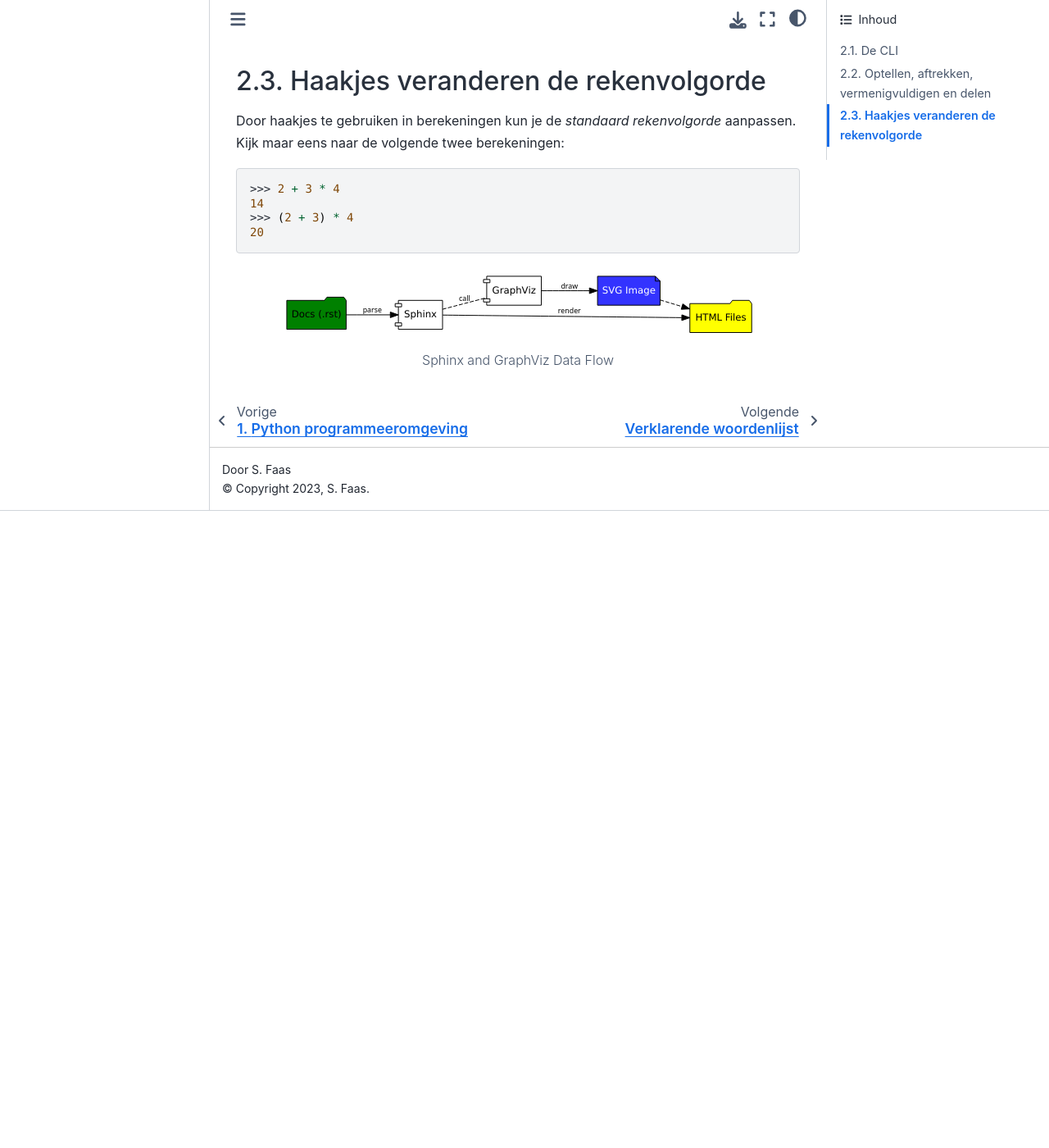
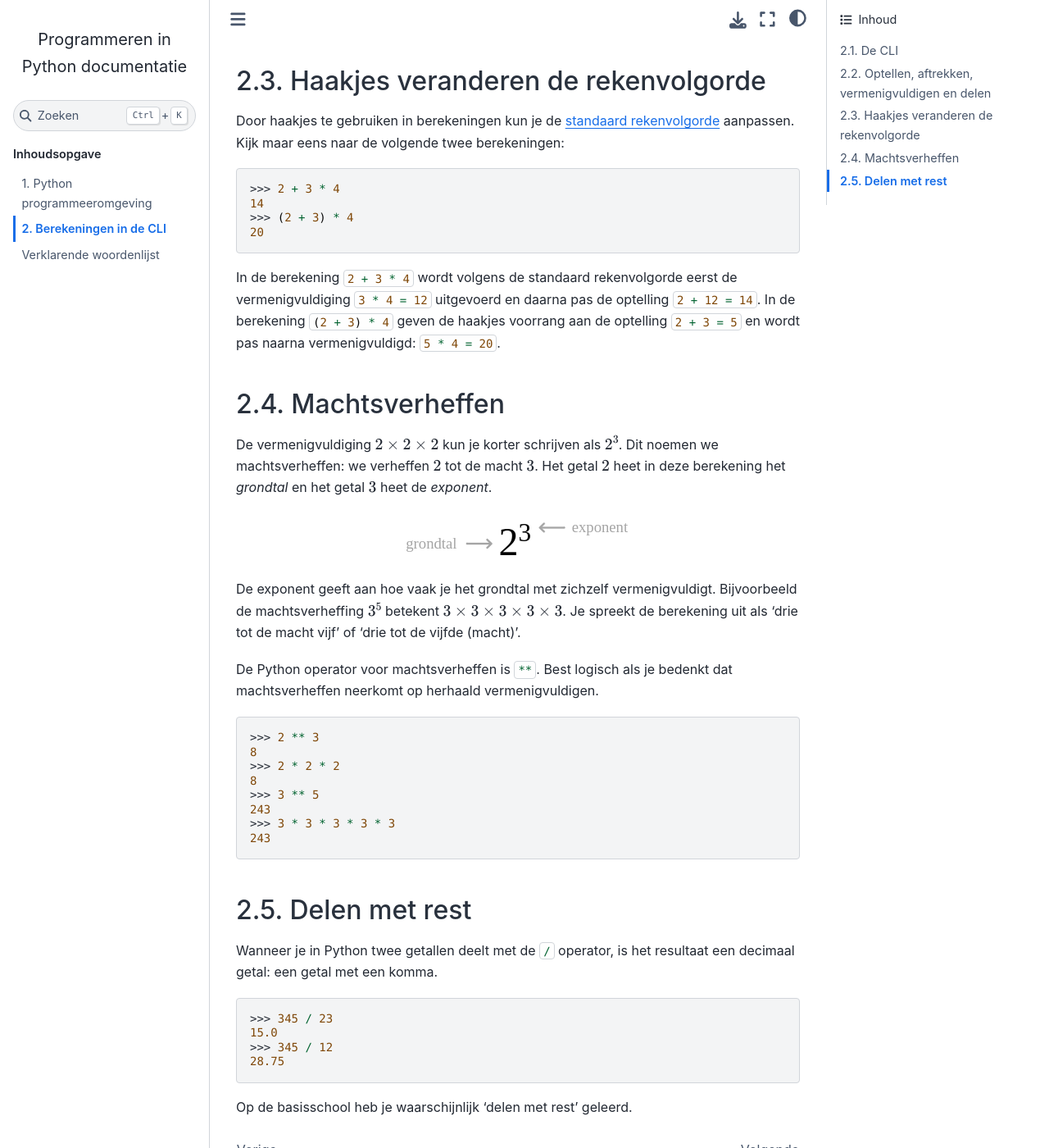
Before and after one commit to meneerfaas/programmeren_in_python, a Sphinx documentation site: the page built from docs/source/chapters/ch01_basics_cli.rst, in a window 1280 px wide and 1400 px high, scrolled down 3489 px. Shown: the whole window at 82% size. Built offline with Sphinx 7.4.7 and the Sphinx Book theme 1.1.4, drawn with Linux system fonts in a browser that asks for light colours; before the commit the page ends 4112 px from its top, so only the background shows below that.

Commit message:
Machtsverheffen toegevoegd

```diff
--- a/docs/source/chapters/ch01_basics_cli.rst
+++ b/docs/source/chapters/ch01_basics_cli.rst
@@ -100,7 +100,7 @@ Het antwoord op de deling :python:`345 / 23` wekt misschien enige verbazing. Waa
 Haakjes veranderen de rekenvolgorde
 -----------------------------------
 
-Door haakjes te gebruiken in berekeningen kun je de *standaard rekenvolgorde* aanpassen. Kijk maar eens naar de volgende twee berekeningen:
+Door haakjes te gebruiken in berekeningen kun je de `standaard rekenvolgorde <https://nl.wikipedia.org/wiki/Bewerkingsvolgorde>`_ aanpassen. Kijk maar eens naar de volgende twee berekeningen:
 
 .. prompt:: python >>> auto
 
@@ -109,35 +109,41 @@ Door haakjes te gebruiken in berekeningen kun je de *standaard rekenvolgorde* aa
     >>> (2 + 3) * 4
     20
 
-.. graphviz::
-    :name: sphinx.ext.graphviz
-    :caption: Sphinx and GraphViz Data Flow
-    :alt: How Sphinx and GraphViz Render the Final Document
-    :align: center
+In de berekening :python:`2 + 3 * 4` wordt volgens de standaard rekenvolgorde eerst de vermenigvuldiging :python:`3 * 4 = 12` uitgevoerd en daarna pas de optelling :python:`2 + 12 = 14`. In de berekening :python:`(2 + 3) * 4` geven de haakjes voorrang aan de optelling :python:`2 + 3 = 5` en wordt pas naarna vermenigvuldigd: :python:`5 * 4 = 20`.
 
-     digraph "sphinx-ext-graphviz" {
-         size="6,4";
-         rankdir="LR";
-         graph [fontname="Verdana", fontsize="12"];
-         node [fontname="Verdana", fontsize="12"];
-         edge [fontname="Sans", fontsize="9"];
+Machtsverheffen
+---------------
 
-         sphinx [label="Sphinx", shape="component",
-                   href="https://www.sphinx-doc.org/",
-                   target="_blank"];
-         dot [label="GraphViz", shape="component",
-              href="https://www.graphviz.org/",
-              target="_blank"];
-         docs [label="Docs (.rst)", shape="folder",
-               fillcolor=green, style=filled];
-         svg_file [label="SVG Image", shape="note", fontcolor=white,
-                 fillcolor="#3333ff", style=filled];
-         html_files [label="HTML Files", shape="folder",
-              fillcolor=yellow, style=filled];
+De vermenigvuldiging :math:`2\times2\times2` kun je korter schrijven als :math:`2^{3}`. Dit noemen we machtsverheffen: we verheffen :math:`2` tot de macht :math:`3`. Het getal :math:`2` heet in deze berekening het *grondtal* en het getal :math:`3` heet de *exponent*.
 
-         docs -> sphinx [label=" parse "];
-         sphinx -> dot [label=" call ", style=dashed, arrowhead=none];
-         dot -> svg_file [label=" draw "];
-         sphinx -> html_files [label=" render "];
-         svg_file -> html_files [style=dashed];
-     }
+.. figure:: ../images/machtsverheffen.svg
+   :alt: machtsverheffen
+   :align: center
+
+De exponent geeft aan hoe vaak je het grondtal met zichzelf vermenigvuldigt. Bijvoorbeeld de machtsverheffing :math:`3^{5}` betekent :math:`3\times3\times3\times3\times3`. Je spreekt de berekening uit als 'drie tot de macht vijf' of 'drie tot de vijfde (macht)'.
+
+De Python operator voor machtsverheffen is :python:`**`. Best logisch als je bedenkt dat machtsverheffen neerkomt op herhaald vermenigvuldigen.
+
+.. prompt:: python >>> auto
+
+    >>> 2 ** 3
+    8
+    >>> 2 * 2 * 2
+    8
+    >>> 3 ** 5
+    243
+    >>> 3 * 3 * 3 * 3 * 3
+    243
+
+Delen met rest
+--------------
+Wanneer je in Python twee getallen deelt met de :python:`/` operator, is het resultaat een decimaal getal: een getal met een komma.
+
+.. prompt:: python >>> auto
+
+    >>> 345 / 23
+    15.0
+    >>> 345 / 12
+    28.75
+
+Op de basisschool heb je waarschijnlijk 'delen met rest' geleerd.
```
Also changed, not shown: docs/source/conf.py (line endings or trailing spaces), docs/source/images/machtsverheffen.svg (added).
